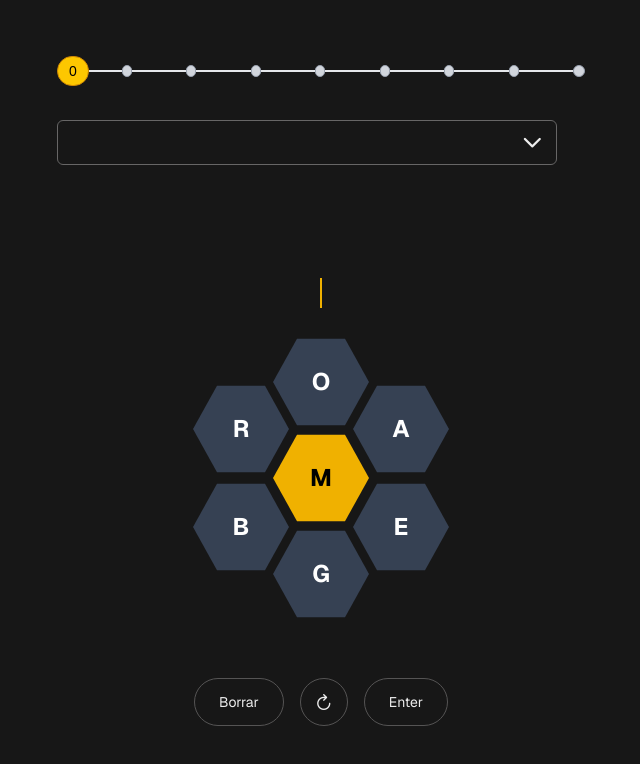
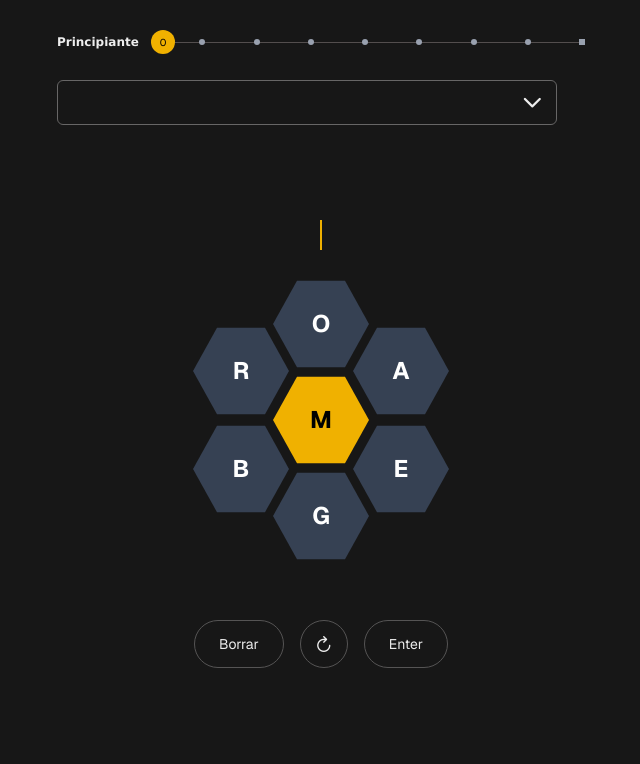
Before and after one commit to telemaca/spelling-bee, a Next.js app: page / in a window 1280 px wide. Shown: the top 764 px of the page, without its empty margins (319-959 px from the left). Built offline with nearby package versions, Linux system fonts and the light colour scheme; a web font is replaced by a local one.

Commit message:
Adjust Ranking & Scoring to show text

```diff
--- /dev/null
+++ b/src/app/api/panal/route.ts
@@ -0,0 +1,20 @@
+// app/api/panal/route.ts
+import { NextResponse } from "next/server";
+
+const panales: Record<string, { letras: string[]; central: string }> = {
+  "2025-07-19": {
+    letras: ["G", "A", "T", "O", "L", "E", "S"],
+    central: "A",
+  },
+  "2025-07-20": {
+    letras: ["C", "A", "S", "I", "N", "O", "R"],
+    central: "S",
+  },
+};
+
+export async function GET() {
+  const hoy = new Date().toISOString().slice(0, 10);
+  const panal = panales[hoy] || panales["2025-07-19"];
+
+  return NextResponse.json({ fecha: hoy, ...panal });
+}
--- a/src/app/components/Scoring/Scoring.tsx
+++ b/src/app/components/Scoring/Scoring.tsx
@@ -18,7 +18,7 @@ export default function RankTimeline({ totalPoints, currentScore }: Props) {
     currentScore: number
   ): string {
     const reached = thresholds.filter((r) => currentScore >= r.minScore);
-    return reached.length > 0 ? reached[0].rank : "Beginner"; // el primero es el de más alto nivel
+    return reached.length > 0 ? reached[0].rank : "Principiante"; // el primero es el de más alto nivel
   }
 
   function getSpellingBeeRanks(totalPoints: number): RankThresholds[] {
@@ -55,10 +55,34 @@ export default function RankTimeline({ totalPoints, currentScore }: Props) {
 
   return (
     <>
-      <Timeline
+      <div className="flex">
+        <div className="current-rank">{currentRank}</div>
+        <div
+          className="custom-timeline"
+          onClick={(e) => op?.current?.toggle(e)}
+        >
+          <div className="timeline-line"></div>
+          {timelineDataCopy.reverse().map((item, i) => (
+            <div
+              key={i}
+              className={`timeline-event event-number${i + 1} ${
+                item.isCurrent && "current-event"
+              } ${
+                item.achieved
+                  ? "bg-yellow-500 border-yellow-700"
+                  : "bg-gray-400 border-gray-400"
+              }`}
+            >
+              {item.isCurrent ? currentScore : ""}
+            </div>
+          ))}
+        </div>
+        {/* <Timeline
           value={timelineDataCopy.reverse()}
+          className="custom-timeline-horizontal"
           layout="horizontal"
           onClick={(e) => op?.current?.toggle(e)}
+          style={{ display: "flex", flexDirection: "row" }}
           marker={(item) =>
             item.isCurrent ? (
               <div className="w-[60px] h-[30px] flex items-center justify-center rounded-full bg-yellow-400 text-black border-1 border-yellow-600 text-sm">
@@ -74,12 +98,13 @@ export default function RankTimeline({ totalPoints, currentScore }: Props) {
               />
             )
           }
-      />
+        /> */}
+      </div>
       <OverlayPanel className="w-9/10" ref={op}>
         <Timeline
           value={timelineData}
           align="left"
-          className="custom-timeline"
+          className="custom-timeline-vertical"
           // opposite={(item) => null}
           content={(item) =>
             item.isCurrent ? (
--- a/src/app/components/Scoring/styles.scss
+++ b/src/app/components/Scoring/styles.scss
@@ -1,5 +1,89 @@
-.custom-timeline {
+.custom-timeline-vertical {
   .p-timeline-event-opposite {
     display: none !important;
   }
 }
+
+.custom-timeline-horizontal {
+  .p-timeline-event-opposite,
+  .p-timeline-event-content {
+    padding: 0 !important;
+  }
+}
+
+.current-rank {
+  align-self: center;
+  margin-right: 24px;
+  font-weight: 800;
+  font-family: "Lucida Sans", "Lucida Sans Regular", "Lucida Grande",
+    "Lucida Sans Unicode", Geneva, Verdana, sans-serif;
+  min-width: 70px;
+  font-size: 12px;
+}
+
+.custom-timeline {
+  position: relative;
+  height: 36px;
+  width: 100%;
+
+  .timeline-line {
+    height: 1px;
+    width: 100%;
+    background-color: rgb(83, 78, 78);
+    position: absolute;
+    top: 50%;
+  }
+
+  .timeline-event {
+    height: 6px;
+    width: 6px;
+    border-radius: 50%;
+    position: absolute;
+    top: 43%;
+
+    &.current-event {
+      height: 24px;
+      width: 24px;
+      top: 18%;
+      margin-right: -10px;
+      font-size: 10px;
+      color: black;
+      display: flex;
+      justify-content: center;
+      align-items: center;
+    }
+
+    &.event-number9 {
+      right: 0;
+      border-radius: 0;
+    }
+
+    &.event-number8 {
+      right: 12.5%;
+    }
+
+    &.event-number7 {
+      right: 25%;
+    }
+
+    &.event-number6 {
+      right: 37.5%;
+    }
+
+    &.event-number5 {
+      right: 50%;
+    }
+
+    &.event-number4 {
+      right: 62.5%;
+    }
+
+    &.event-number3 {
+      right: 75%;
+    }
+
+    &.event-number2 {
+      right: 87.5%;
+    }
+  }
+}
--- a/src/app/components/WordsList/styles.scss
+++ b/src/app/components/WordsList/styles.scss
@@ -6,8 +6,8 @@
 }
 
 .custom-accordeon {
-  position: fixed;
-  top: 120px;
+  position: absolute;
+  top: 80px;
   width: 90%;
   max-width: 500px;
   border: 1px solid #676666;
--- a/src/app/hooks/usedailyPanal.ts
+++ b/src/app/hooks/usedailyPanal.ts
@@ -1,18 +1,37 @@
 import { useEffect, useState } from "react";
-import { getDailyPanal } from "@/utils/wordFinder";
 
-export function useDailyPanal(dictionary: string[]) {
-  const [panal, setPanal] = useState<null | {
-    letters: string[];
-    centerLetter: string;
-    date: string;
-    sourceWord: string;
-  }>(null);
+type Panal = {
+  letras: string[];
+  central: string;
+  fecha: string;
+};
+
+const STORAGE_KEY = "panalDelDia";
+
+export function usePanalDelDia() {
+  const [panal, setPanal] = useState<Panal | null>(null);
 
   useEffect(() => {
-    const result = getDailyPanal(dictionary);
-    setPanal(result);
-  }, [dictionary]);
+    const hoy = new Date().toISOString().slice(0, 10);
+
+    // Ver si ya está en localStorage
+    const guardado = localStorage.getItem(STORAGE_KEY);
+    if (guardado) {
+      const parsed = JSON.parse(guardado);
+      if (parsed.fecha === hoy) {
+        setPanal(parsed);
+        return;
+      }
+    }
+
+    // Si no está o es de otra fecha, fetch
+    fetch("/api/panal")
+      .then((res) => res.json())
+      .then((data: Panal) => {
+        setPanal(data);
+        localStorage.setItem(STORAGE_KEY, JSON.stringify(data));
+      });
+  }, []);
 
   return panal;
 }
--- a/src/app/page.tsx
+++ b/src/app/page.tsx
@@ -8,7 +8,7 @@ import {
   calculatePoints,
   // getDailyPanal,
 } from "../utils/wordFinder";
-// import { useDailyPanal } from "./hooks/usedailyPanal";
+import { usePanalDelDia } from "./hooks/usedailyPanal";
 import HexGrid from "./components/Hexgrid/Hexgrid";
 import WordList from "./components/WordsList/WordsList";
 import RankTimeline from "./components/Scoring/Scoring";
@@ -28,6 +28,10 @@ export default function WordFinder() {
   const [errorCount, setErrorCount] = useState<number>(0);
   const [shuffleId, setShuffleId] = useState<number>(0);
   const [isVisible, setIsVisible] = useState<boolean>(true);
+  const [isLoading, setIsLoading] = useState<boolean>(true);
+
+  const panal = usePanalDelDia();
+  console.log("panal", panal);
 
   type FeedbackType = "success" | "short" | "error" | "existing";
   interface FeedbackState {
@@ -75,6 +79,7 @@ export default function WordFinder() {
           0
         );
         setMaxPoints(mapPoints);
+        setIsLoading(false);
       });
   }, []);
 
@@ -193,16 +198,14 @@ export default function WordFinder() {
 
   return (
     <PrimeReactProvider>
+      {isLoading ? (
         <div className="p-6 max-w-xl m-auto flex flex-col font-sans relative">
-        {/* <div className="flex gap-4">
-          <h1 className="font-semibold mb-2">Puntos: {points}</h1>
-          <h2 className="font-semibold mb-2">Puntos posibles: {maxPoints}</h2>
-        </div> */}
-
+          <p>Cargando...</p>
+        </div>
+      ) : (
+        <div className="p-6 max-w-xl m-auto flex flex-col font-sans relative">
           <RankTimeline currentScore={points} totalPoints={maxPoints * 0.2} />
-
           <WordList wordList={foundWords} />
-
           <div className="mb-4 m-auto pt-26">
             <div
               className={`${
@@ -278,6 +281,7 @@ export default function WordFinder() {
             </button>
           </div>
         </div>
+      )}
     </PrimeReactProvider>
   );
 }
```
Lines whose indentation alone changed are shown as unchanged.
